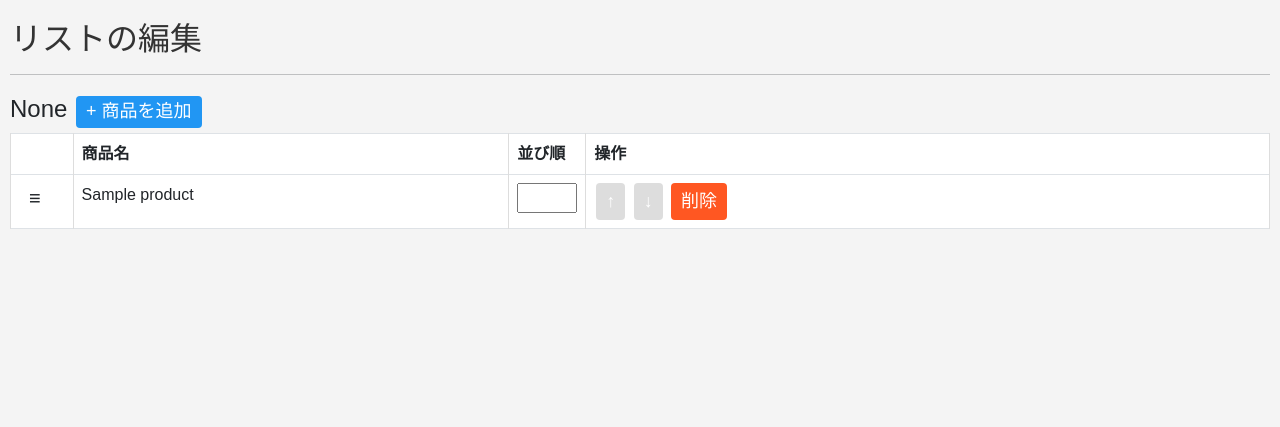
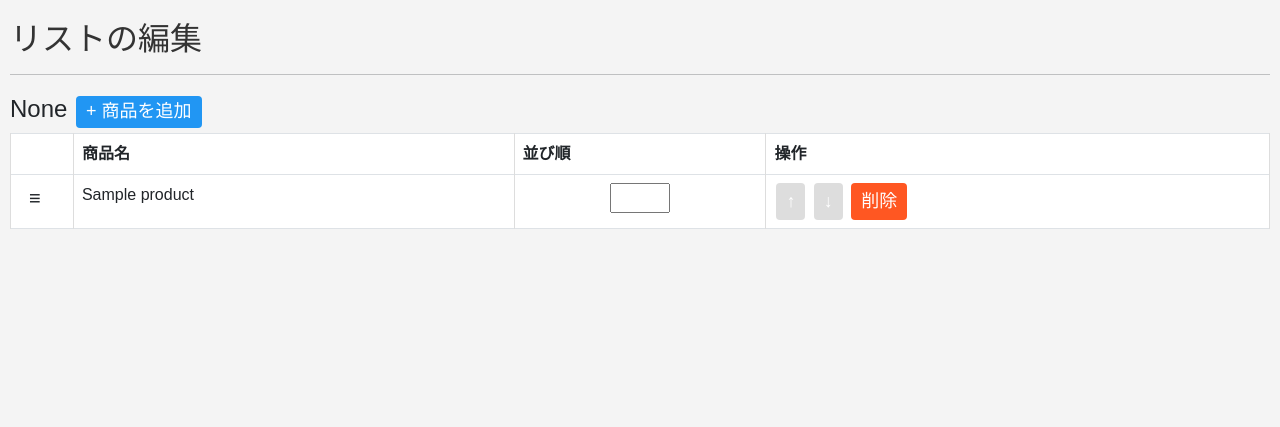
Before and after one commit to shiga029430/render_loss, a Django app: template templates/products/display_edit.html in a window 1280 px wide. Shown: the part 56-483 px from the top of the page. Run offline with Django 5.2, Linux system fonts and the light colour scheme; the template is opened without the code that fills it: most values are stand-ins (such as "Sample title", 1, 10 or a date in 2020); some libraries are stand-ins or nearby versions.

Commit message:
[fix]Editのページの表示を修正

```diff
--- a/templates/products/display_edit.html
+++ b/templates/products/display_edit.html
@@ -93,8 +93,8 @@
                     <tr>
                         <th style="width:5%"></th>
                         <th style="width:35%">商品名</th>
-                        <th style="width:5%">並び順</th>
-                        <th style="width:55%">操作</th>
+                        <th style="width:20%">並び順</th>
+                        <th style="width:40%">操作</th>
                     </tr>
                 </thead>
                 <tbody class="sortable-list" data-category="{{ category_key }}">
@@ -104,13 +104,17 @@
                             <td>{{ product.name }}</td>
                             <td>
                                 {% comment %} {{ product.order }} {% endcomment %}
-                                <input type="number" name="orders[{{ product.id }}]" value="{{ product.order }}" class="order-input" min="1" readonly>
+                                <input type="number" name="orders[{{ product.id }}]" value="{{ product.order }}" class="order-input" min="1" readonly style="margin: 0 auto; display: block;">
                             </td>
                             <td>
                                 <button type="submit" name="action" value="up-{{ product.id }}" class="move-btn" {% if forloop.first %}disabled{% endif %}>↑</button>
                                 <button type="submit" name="action" value="down-{{ product.id }}" class="move-btn" {% if forloop.last %}disabled{% endif %}>↓</button>
                                 <button type="submit" name="action" value="delete-{{ product.id }}" class="delete-btn">削除</button>
                             </td>
+                        </tr>
+                    {% empty %}
+                        <tr>
+                            <td colspan="4">登録商品なし</td>
                         </tr>
                     {% endfor %}
                 </tbody>
```
